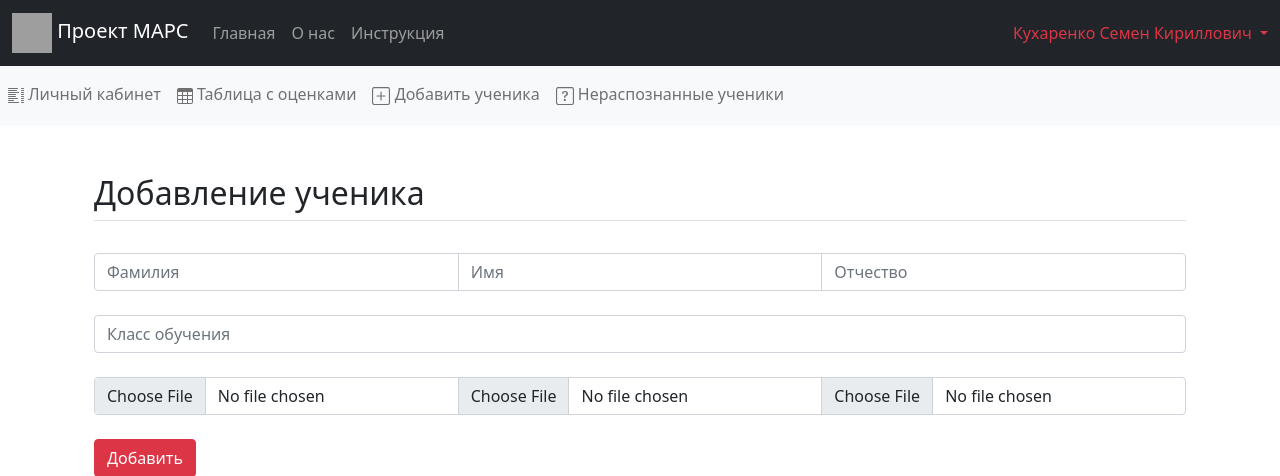
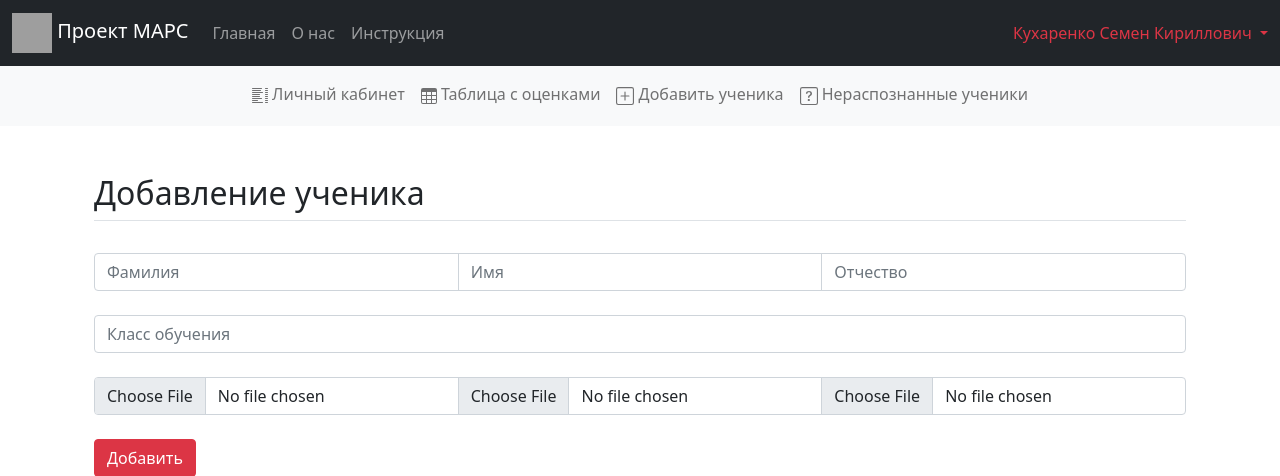
Before and after one commit to MersennexTwister/ITProject, a Flask app: page /lk/add_student in a window 1280 px wide. Shown: the top 476 px of the page. Run offline with Flask 2, Linux system fonts and the light colour scheme; a user stored in the database is signed in; data comes from the database, SQL or seed files in the repository; some libraries are stand-ins or nearby versions; grey boxes are pictures that could not be loaded.

Commit message:
Мелкие правки дизайна

```diff
--- a/templates/base.html
+++ b/templates/base.html
@@ -45,12 +45,13 @@
       <a href="/register"><button type="button" class="btn btn-danger">Регистрация</button></a>
     </div>
     {% endif %}
-  </nav>
+  </div>
+</nav>
 
   {% if g.teacher_name %}
     <nav class="navbar navbar-expand-sm navbar-light bg-light">
       <div class="collapse navbar-collapse" id="navbarsExample03">
-        <ul class="navbar-nav me-auto mb-2 mb-sm-1">
+        <ul class="navbar-nav me-auto mb-2 mb-sm-1" style="margin: auto;">
           <li class="nav-item">
             <a href="/lk" class="nav-link">
               <svg xmlns="http://www.w3.org/2000/svg" width="16" height="16" fill="currentColor" class="bi bi-list-columns" viewBox="0 0 16 16">
```
